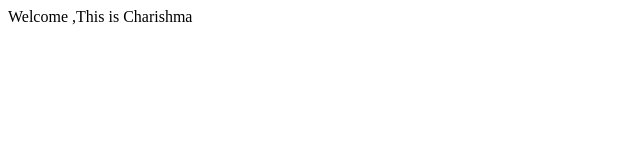
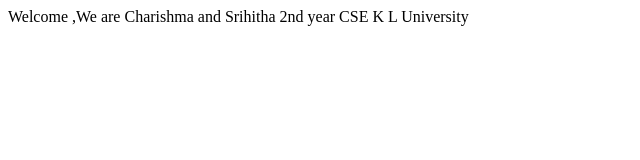
Before and after one commit to CharishmaSamudrala/CharishmaSamudrala.github.io, a plain HTML site: page index.html in a window 1280 px wide. Shown: the whole page, without its empty margins (0-640 px from the left). Drawn offline with Linux system fonts and the light colour scheme.

Commit message:
Update index.html

```diff
--- a/index.html
+++ b/index.html
@@ -1,3 +1,6 @@
 <p>
-Welcome ,This is Charishma
+Welcome ,We are Charishma and Srihitha
+2nd  year
+CSE
+K L University
 <p/>
```
